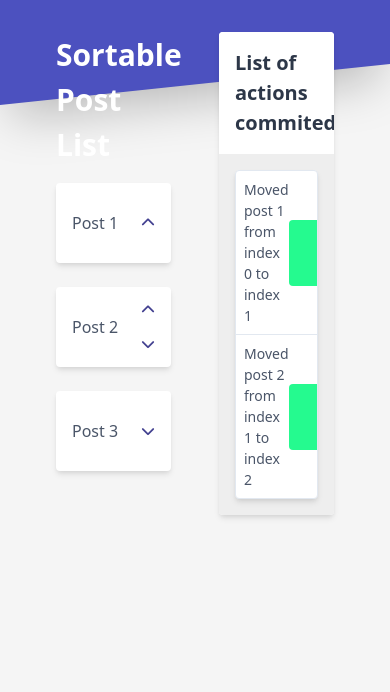
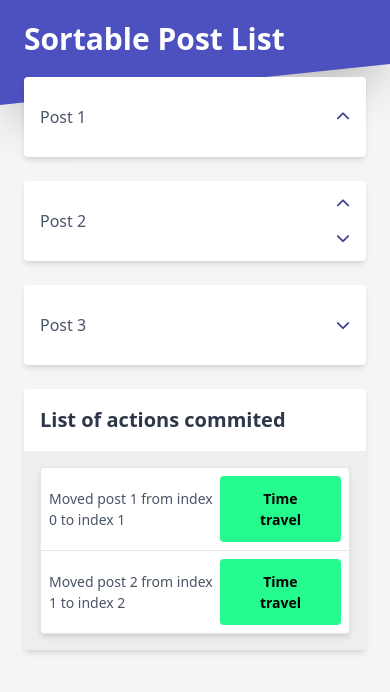
Before and after one commit to jgkiano/temper-frontend-assessment, a Vue app: page / in a window 390 px wide. Shown: the top 692 px of the page. Built offline with nearby package versions, Linux system fonts and the light colour scheme.

Commit message:
added responsive classes

```diff
--- a/src/components/PostList.vue
+++ b/src/components/PostList.vue
@@ -1,6 +1,6 @@
 <template>
-  <div class="w-1/2 px-6">
-    <div class="text-3xl font-semibold text-white pb-4">Sortable Post List</div>
+  <div class="lg:w-1/2 px-6">
+    <div class="text-3xl font-semibold text-white lg:pb-4 lg:py-0 py-4">Sortable Post List</div>
     <PostItem :index="0" title="Post 1" @moveUp="onMoveUp" @moveDown="onMoveDown" arrows="up" />
     <PostItem :index="1" title="Post 2" @moveUp="onMoveUp" @moveDown="onMoveDown" />
     <PostItem :index="2" title="Post 3" @moveUp="onMoveUp" @moveDown="onMoveDown" arrows="down" />
--- a/src/components/TimeTravel.vue
+++ b/src/components/TimeTravel.vue
@@ -1,5 +1,5 @@
 <template>
-  <div class="w-1/2 px-6">
+  <div class="lg:w-1/2 px-6">
     <div class="bg-white rounded shadow-md overflow-hidden">
       <div class="font-semibold bg-white p-4 text-gray-800 text-xl">List of actions commited</div>
       <div class="actions-container p-4">
--- a/src/components/TimeTravelItem.vue
+++ b/src/components/TimeTravelItem.vue
@@ -9,7 +9,7 @@
     <div>
       <button
         @click="handleButtonClick"
-        class="time-travel-btn text-grey font-semibold py-3 px-10 rounded text-sm"
+        class="time-travel-btn text-grey font-semibold py-3 px-10 rounded text-sm sm:text-xs"
       >Time travel</button>
     </div>
   </div>
--- a/src/views/Home.vue
+++ b/src/views/Home.vue
@@ -1,7 +1,7 @@
 <template>
   <div class="home-component-container relative">
     <SkewedBackground />
-    <div class="container mx-auto relative z-10 p-8 flex">
+    <div class="container mx-auto relative z-10 lg:p-8 lg:flex flex-wrap">
       <PostList />
       <TimeTravel />
     </div>
```
